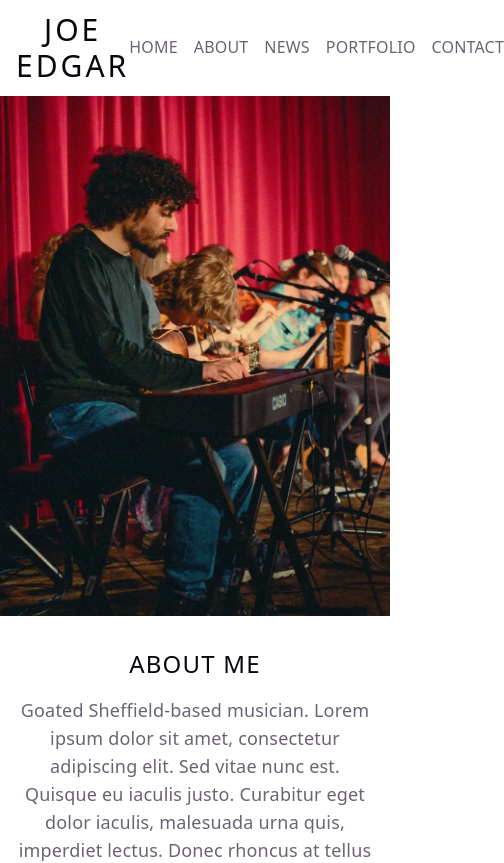
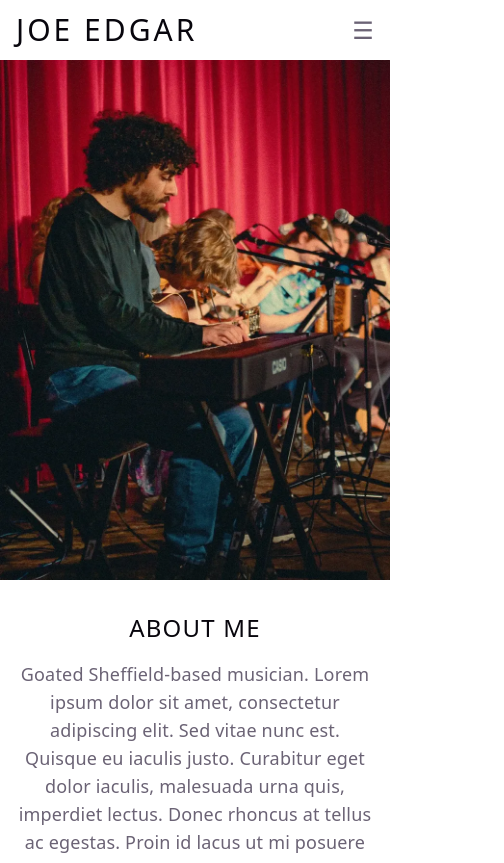
Before and after one commit to joe-edgar-music/joe-portfolio, a React (Vite) app: page /#/ in a window 390 px wide. Shown: the top 863 px of the page, 504 px wide, since content can reach past the window. Built offline with nearby package versions, Linux system fonts and the light colour scheme.

Commit message:
hamburger menu

```diff
--- a/src/components/Footer.tsx
+++ b/src/components/Footer.tsx
@@ -2,7 +2,7 @@ import SocialLinks from "./SocialLinks";
 
 export default function Footer() {
     return (
-        <footer className="py-6 text-center">
+        <footer className="py-6 px-4 md:px-0 text-center">
             <div className="flex justify-between items-center">
                 <p>&copy; 2026 Joe Edgar</p>
                 <SocialLinks />
--- a/src/components/Header.tsx
+++ b/src/components/Header.tsx
@@ -1,6 +1,9 @@
 import { Link } from "react-router";
+import { useState } from "react";
 
 export default function Header() {
+  const [menuOpen, setMenuOpen] = useState(false);
+
   const links = {
     HOME: "/",
     ABOUT: "/about",
@@ -10,9 +13,10 @@ export default function Header() {
   };
 
   return (
-    <header className="flex flex-row items-center justify-between px-4 py-3">
+    <header className="flex flex-col w-full">
+      <div className="flex flex-row w-full items-center justify-between px-4 py-3">
         <h1 className="text-3xl tracking-widest">JOE EDGAR</h1>
-      <nav>
+        <nav className="hidden md:block">
           <ul className="flex flex-row justify-content space-x-4">
             {Object.entries(links).map(([name, path]) => (
               <li key={path}>
@@ -21,6 +25,30 @@ export default function Header() {
             ))}
           </ul>
         </nav>
+
+        <button
+          type="button"
+          className="md:hidden text-2xl"
+          onClick={() => setMenuOpen(!menuOpen)}
+          aria-label="Toggle navigation menu"
+          aria-expanded={menuOpen}
+        >
+          ☰
+        </button>
+
+      </div>
+
+      {menuOpen &&
+        <nav className="flex md:hidden pb-4">
+          <ul className="flex flex-col space-y-4 px-4 text-left">
+            {Object.entries(links).map(([name, path]) => (
+              <li key={path}>
+                <Link to={path}>{name}</Link>
+              </li>
+            ))}
+          </ul>
+        </nav>
+      }
     </header>
   );
 }
```
Lines whose indentation alone changed are shown as unchanged.
